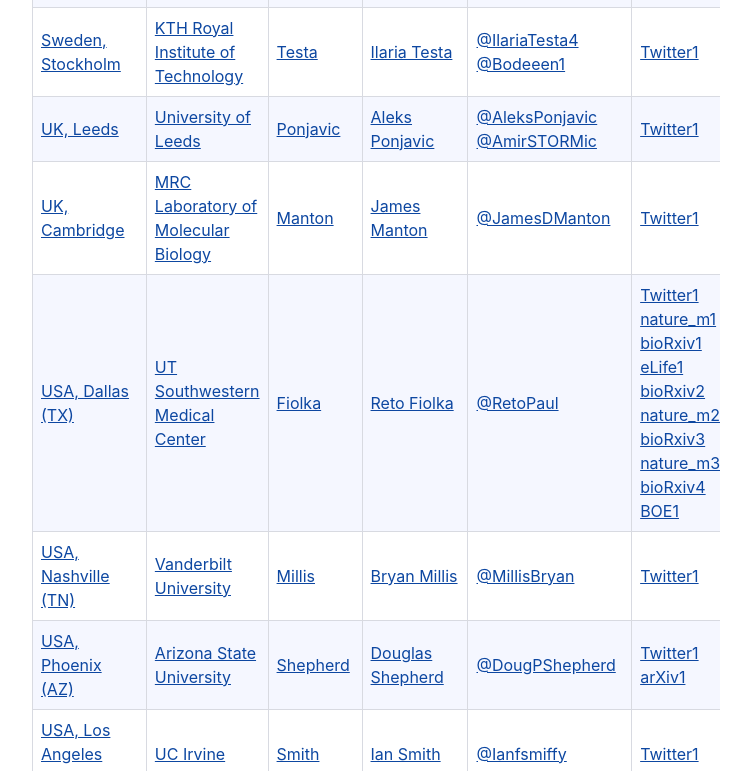
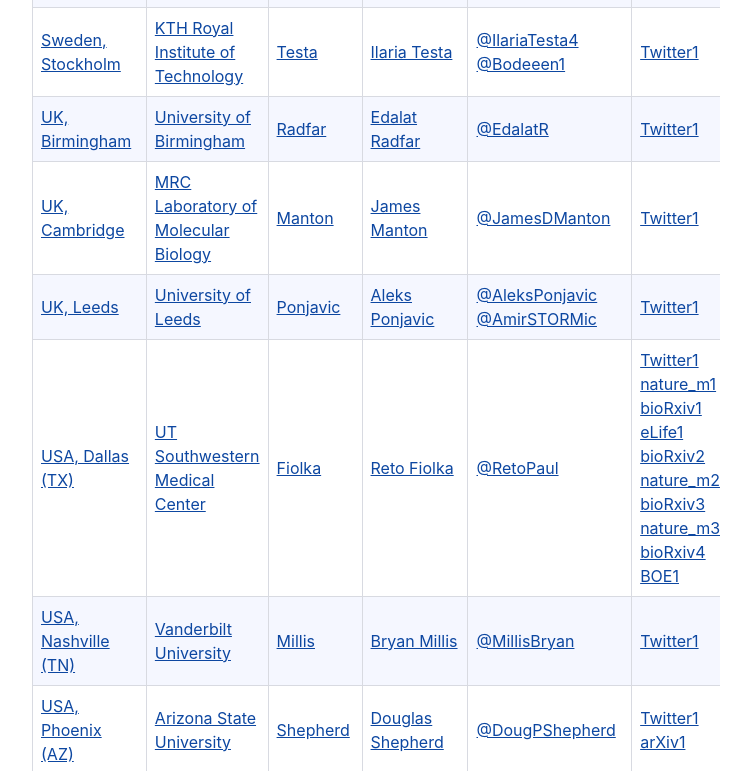
Before and after one commit to amsikking/snoutclub, a plain HTML site: page index.html in a window 1280 px wide. Shown: the part 2148-2919 px from the top of the page, without its empty margins (264-1015 px from the left). Drawn offline with Linux system fonts and the light colour scheme.

Commit message:
Update index.html

```diff
--- a/index.html
+++ b/index.html
@@ -297,29 +297,27 @@
 
 		<tr>
 			<td>
-			<a href="https://goo.gl/maps/MEDA5J6ivgiJSQHN8">
-			UK, Leeds</a>
+			<a href="https://goo.gl/maps/oYpwzhs3MuYLQvnK7">
+			UK, Birmingham</a>
 			</td>
 			<td>
-			<a href="https://www.leeds.ac.uk/">
-			University of Leeds</a>
+			<a href="https://www.birmingham.ac.uk/index.aspx">
+			University of Birmingham</a>
 			</td>
 			<td>
-			<a href="https://eps.leeds.ac.uk/physics/staff/8090/dr-aleks-ponjavic">
-			Ponjavic</a>
+			<a href="https://research.birmingham.ac.uk/en/persons/edalat-radfar">
+			Radfar</a>
 			</td>
 			<td>
-			<a href="mailto:A.Ponjavic+snoutclub@leeds.ac.uk" target="_self">
-			Aleks Ponjavic</a>
+			<a href="mailto:?" target="_self">
+			Edalat Radfar</a>
 			</td>
 			<td>
-			<a href="https://twitter.com/AleksPonjavic">
-			@AleksPonjavic</a>
-			<a href="https://twitter.com/AmirSTORMic">
-			@AmirSTORMic</a>
+			<a href="https://twitter.com/EdalatR">
+			@EdalatR</a>
 			</td>
 			<td>
-			<a href="https://twitter.com/AmirSTORMic/status/1491444771407101953">
+			<a href="https://twitter.com/EdalatR/status/1626674049177772053">
 			Twitter1</a>
 			</td>
 		</tr>
@@ -347,6 +345,35 @@
 			</td>
 			<td>
 			<a href="https://twitter.com/JamesDManton/status/1550858407086891008">
+			Twitter1</a>
+			</td>
+		</tr>
+
+		<tr>
+			<td>
+			<a href="https://goo.gl/maps/MEDA5J6ivgiJSQHN8">
+			UK, Leeds</a>
+			</td>
+			<td>
+			<a href="https://www.leeds.ac.uk/">
+			University of Leeds</a>
+			</td>
+			<td>
+			<a href="https://eps.leeds.ac.uk/physics/staff/8090/dr-aleks-ponjavic">
+			Ponjavic</a>
+			</td>
+			<td>
+			<a href="mailto:A.Ponjavic+snoutclub@leeds.ac.uk" target="_self">
+			Aleks Ponjavic</a>
+			</td>
+			<td>
+			<a href="https://twitter.com/AleksPonjavic">
+			@AleksPonjavic</a>
+			<a href="https://twitter.com/AmirSTORMic">
+			@AmirSTORMic</a>
+			</td>
+			<td>
+			<a href="https://twitter.com/AmirSTORMic/status/1491444771407101953">
 			Twitter1</a>
 			</td>
 		</tr>
```
